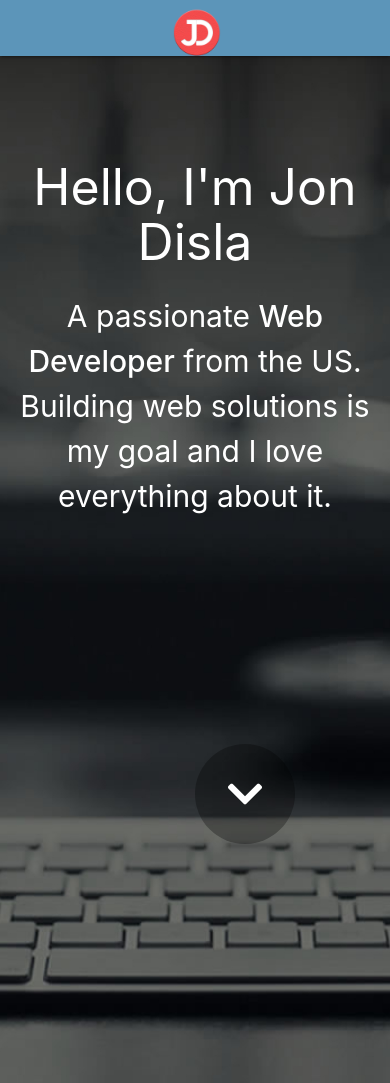
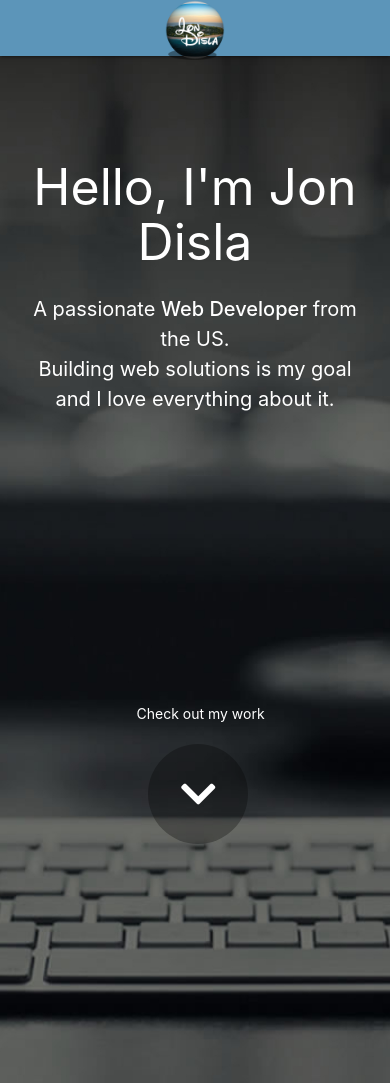
Before and after one commit to jondisla/jondisla, a PHP site: page / in a window 390 px wide. Shown: the top 1083 px of the page. Run offline with PHP 8.4, Linux system fonts and the light colour scheme; some libraries are stand-ins or nearby versions.

Commit message:
logo and alignment

```diff
--- a/assets/main.css
+++ b/assets/main.css
@@ -49,23 +49,6 @@ a:hover {
   /* position: absolute; */
   margin-top: -20px;
   margin-left: -50px;
-}
-
-.brand-logo img:hover {
-  animation-duration: 2s;
-  animation-name: slidein;
-}
-
-@keyframes slidein {
-  from {
-    margin-left: -59px;
-    /* width: 300%; */
-  }
-
-  to {
-    /* margin-left: 0%; */
-    width: -59px;
-  }
 }
 
 .nav-wrapper {
@@ -168,13 +151,20 @@ a:hover {
   color: white;
 }
 
+.welcome {
+  position: absolute;
+  left: 45%;
+  /* margin-top: 250px; */
+  bottom: 120px;
+}
+
 .arrowBg {
   background: rgba(0, 0, 0, 0.296);
   border-radius: 50%;
   width: 100px;
   height: 100px;
   position: absolute;
-  left: 50%;
+  left: 46%;
   text-align: center;
   bottom: 0;
 }
@@ -438,6 +428,18 @@ textarea {
     width: 150px;
     height: 150px;
   }
+
+  #topSub {
+    font-size: 20px;
+  }
+
+  .welcome {
+    left: 35%;
+  }
+
+  .arrowBg {
+    left: 38%;
+  }
 }
 
 @media only screen and (max-width: 360px) {
--- a/blog.html
+++ b/blog.html
@@ -29,7 +29,7 @@
 
         <div class="nav-wrapper" id="topBar">
             <div class="container">
-                <a href="index.html" class="brand-logo hoverable animated  rubberBand delay-1s">Jon Disla</a>
+                <a href="index.html" class="brand-logo  animated   "><img src="/assets/img/logo3.png"></a>
                 <ul class="right hide-on-med-and-down">
                     <li id="apps">
                         <a href="index.html">Home</a>
--- a/index.html
+++ b/index.html
@@ -29,7 +29,7 @@
 
         <div class="nav-wrapper" id="topBar">
             <div class="container">
-                <a href="index.html" class="brand-logo  animated  rubberBand delay-1s"><img src="/assets/img/JDLogo.png"></a>
+                <a href="index.html" class="brand-logo  animated  bounceInDown "><img src="/assets/img/logo3.png"></a>
                 <ul class="right hide-on-med-and-down">
                     <li id="apps">
                         <a href="blog.html">Blog</a>
@@ -61,6 +61,7 @@
                         <strong>Web Developer</strong> from the US.</p>
                     <p id="topSub">Building web solutions is my goal and I love everything about it.</p>
                     <!-- <img class="animated fadeIn delay-0s" id="roundedimg" src="assets/img/jd.jpg" class="hoverable"> -->
+                    <div class="welcome">Check out my work</div>
                     <i class="fas fa-chevron-down" id="downArrow"></i>
                 </center>
             </div>
```
Also changed, not shown: assets/img/logo3.png (added).
